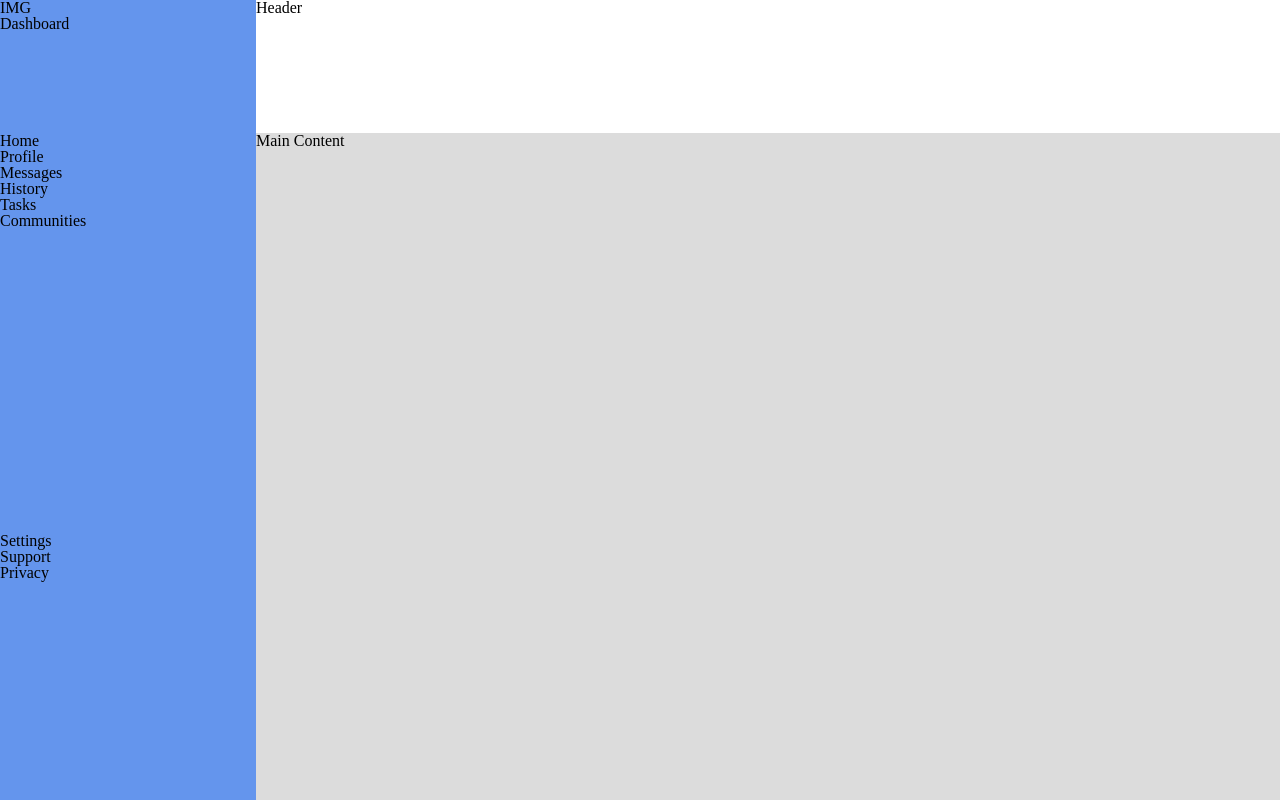
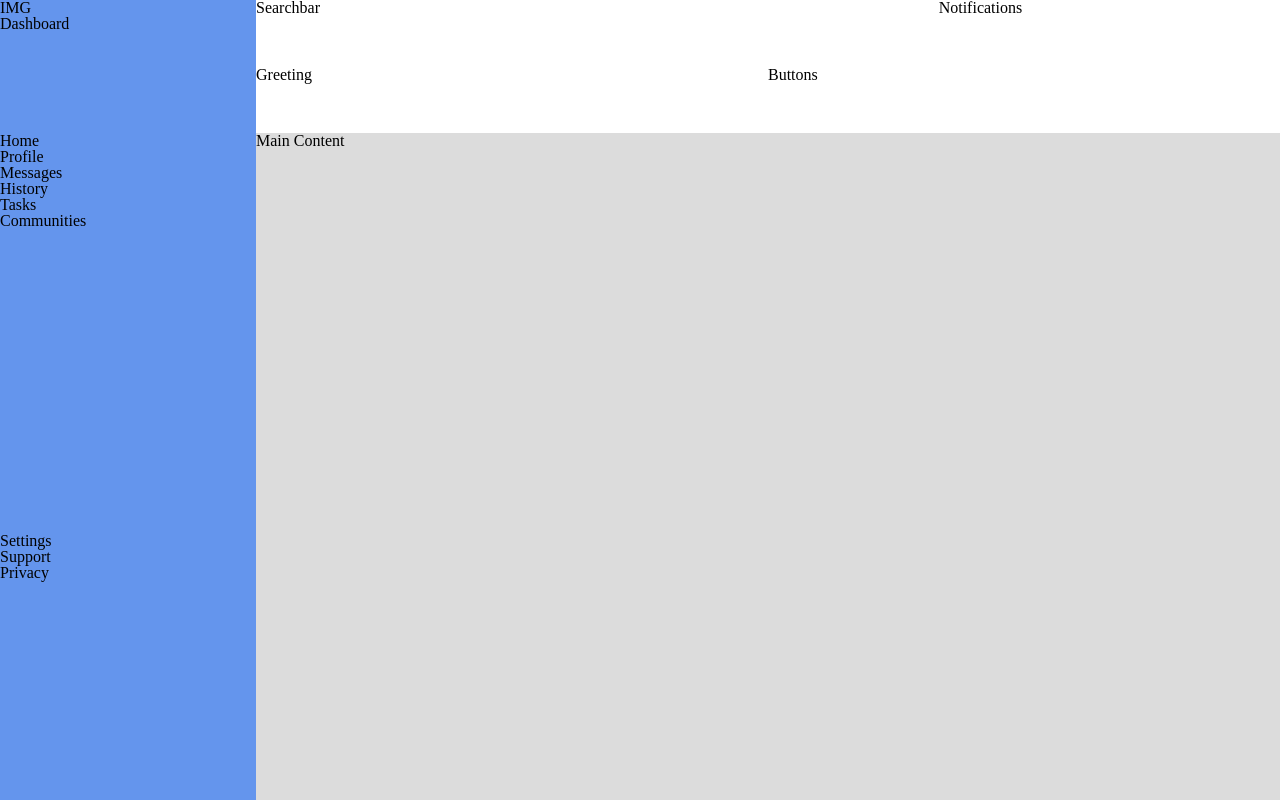
Before and after one commit to caseyrunn/grid, a plain HTML site: page index.html in a window 1280 px wide. Drawn offline with Linux system fonts and the light colour scheme.

Commit message:
Set up header grid

```diff
--- a/index.html
+++ b/index.html
@@ -33,7 +33,16 @@
         </div>
     </div>
 
-    <div class="header">Header</div>
+    <div class="header">
+        <div class="upper-header">
+            <div class="searchbar">Searchbar</div>
+            <div class="notifications">Notifications</div>
+        </div>
+        <div class="lower-header">
+            <div class="greeting">Greeting</div>
+            <div class="buttons">Buttons</div>
+        </div>
+    </div>
     <div class="main-content">Main Content</div>
 </body>
 </html>
--- a/styles.css
+++ b/styles.css
@@ -69,6 +69,18 @@ body {
 
 .header {
     background-color: white;
+	display: grid;
+	grid-template-rows: 1fr 1fr;
+}
+
+.upper-header{
+	display: grid;
+	grid-template-columns: 2fr 1fr;
+}
+
+.lower-header{
+	display: grid;
+	grid-template-columns: 1fr 1fr;
 }
 
 .main-content {
```
